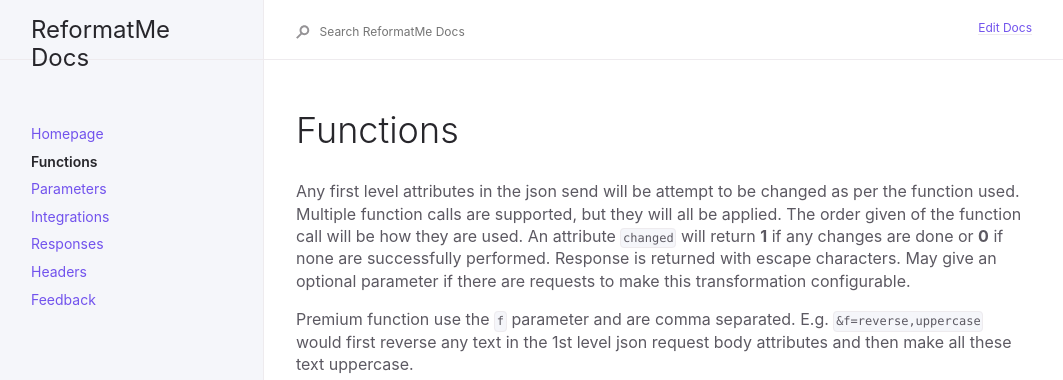
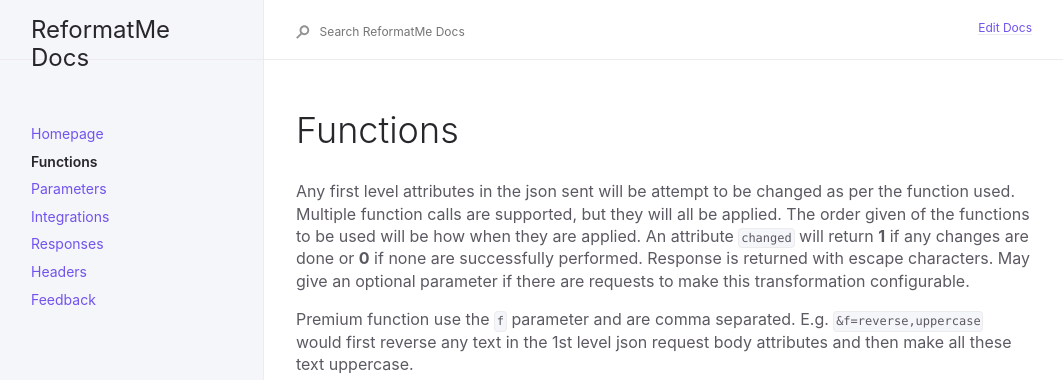
Before and after one commit to funktechno/docs.reformatme.com, a Jekyll site: the page built from docs/functions.md, in a window 1280 px wide. Shown: the top 380 px of the page, without its empty margins (92-1155 px from the left). Built offline with Jekyll 4.4.1, drawn with Linux system fonts in a browser that asks for light colours.

Commit message:
typos fixed

```diff
--- a/docs/functions.md
+++ b/docs/functions.md
@@ -10,7 +10,7 @@ description: Functions available for ReformatMe service.
 # Functions
 {: .no_toc }
 
-Any first level attributes in the json send will be attempt to be changed as per the function used. Multiple function calls are supported, but they will all be applied. The order given of the function call will be how they are used. An attribute `changed` will return **1** if any changes are done or **0** if none are successfully performed. Response is returned with escape characters. May give an optional parameter if there are requests to make this transformation configurable.
+Any first level attributes in the json sent will be attempt to be changed as per the function used. Multiple function calls are supported, but they will all be applied. The order given of the functions to be used will be how when they are applied. An attribute `changed` will return **1** if any changes are done or **0** if none are successfully performed. Response is returned with escape characters. May give an optional parameter if there are requests to make this transformation configurable.
 
 Premium function use the `f` parameter and are comma separated. E.g. `&f=reverse,uppercase` would first reverse any text in the 1st level json request body attributes and then make all these text uppercase.
 
```
Also changed, not shown: docs/responses.md (+1 -1 lines).
